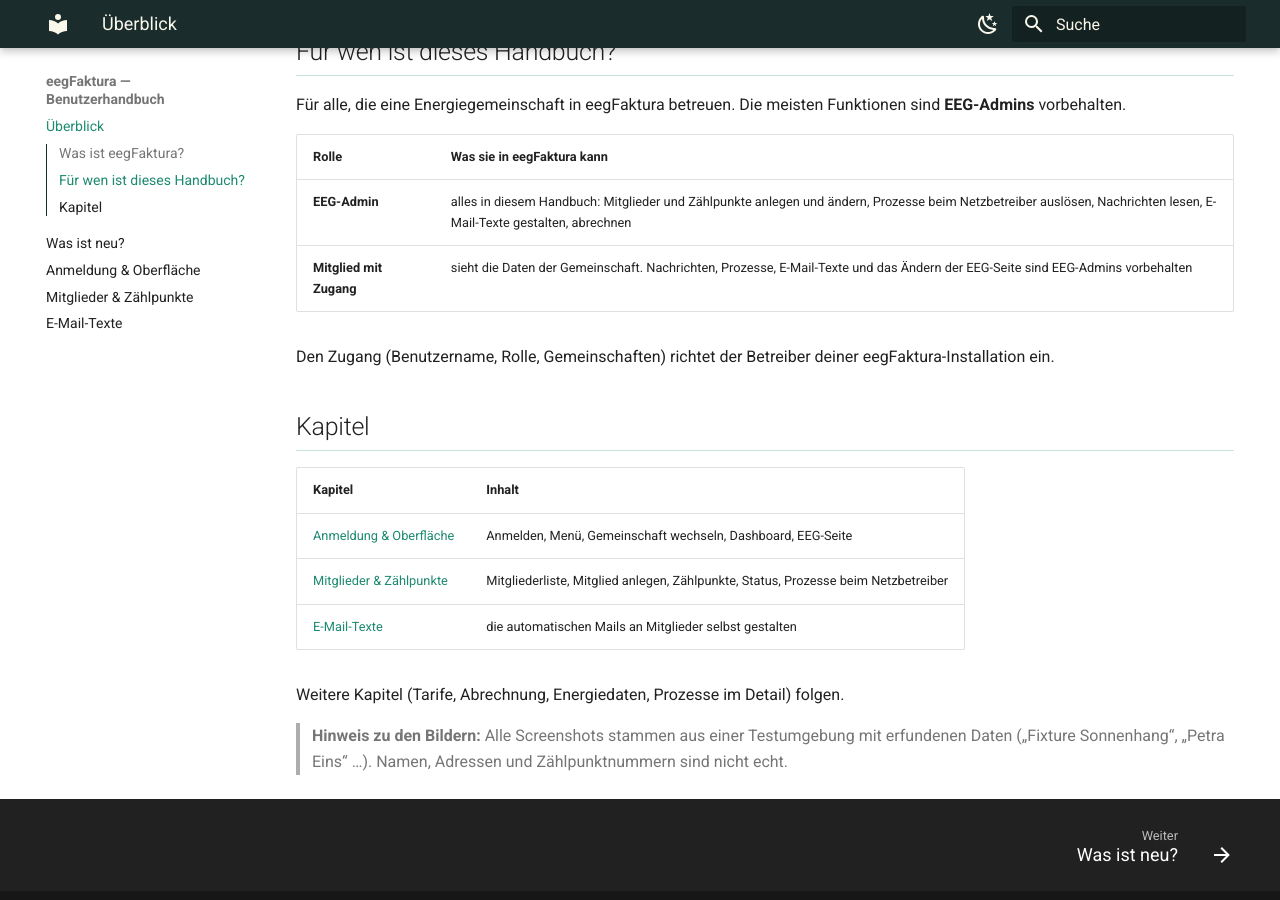
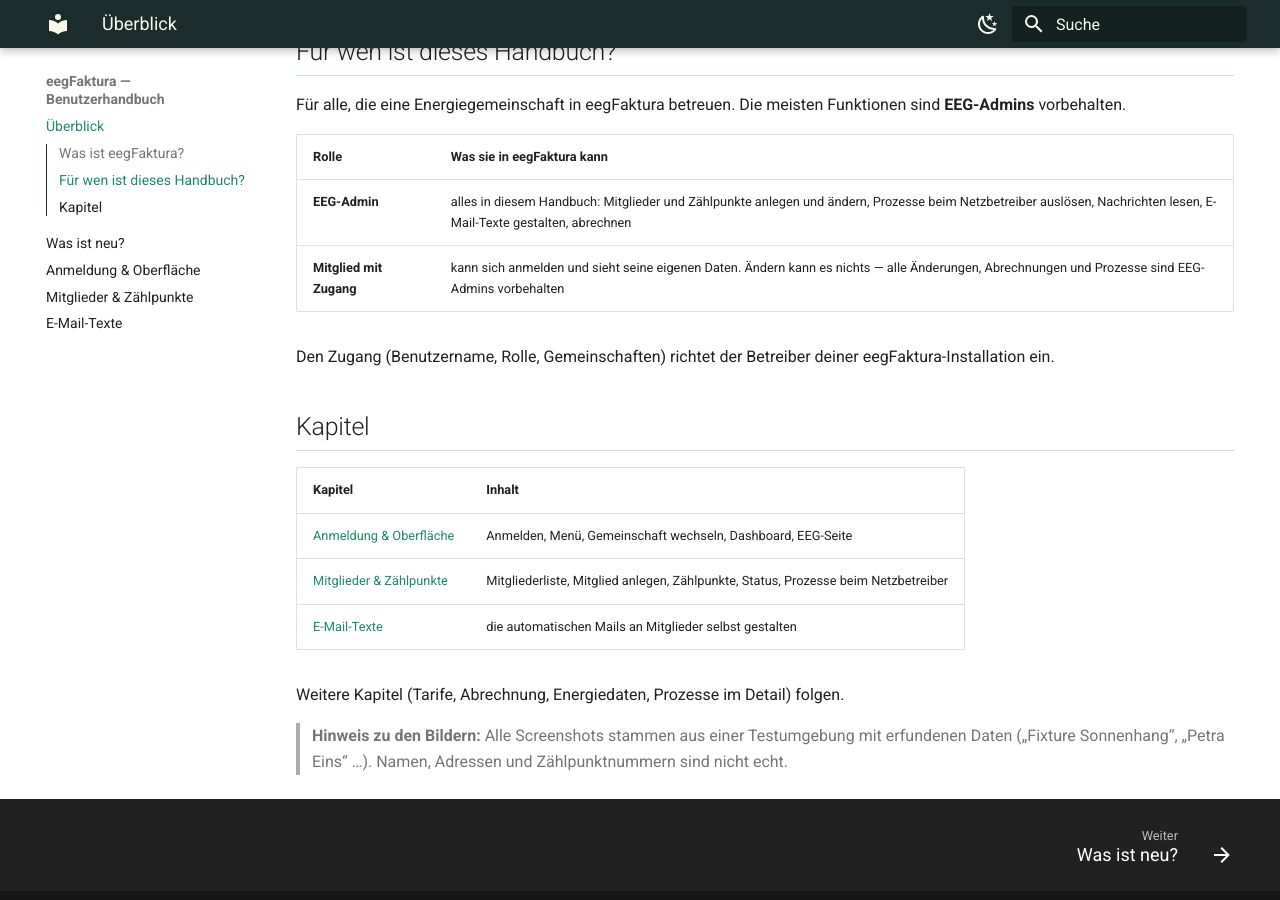
Before and after one commit to eegfaktura/eegfaktura-user-guide, an MkDocs documentation site: the page built from docs/index.md, in a window 1280 px wide and 900 px high, scrolled down 564 px. Built offline with MkDocs 1.6.1 and Material for MkDocs 9.7.7, drawn with Linux system fonts in a browser that asks for light colours.

Commit message:
docs: role of members without admin rights (REST writes need EEG_ADMIN; members see their own data)
Co-Authored-By: Claude Opus 5.5 <noreply@anthropic.com>

```diff
--- a/docs/index.md
+++ b/docs/index.md
@@ -23,7 +23,7 @@ vorbehalten.
 | Rolle | Was sie in eegFaktura kann |
 |-------|----------------------------|
 | **EEG-Admin** | alles in diesem Handbuch: Mitglieder und Zählpunkte anlegen und ändern, Prozesse beim Netzbetreiber auslösen, Nachrichten lesen, E-Mail-Texte gestalten, abrechnen |
-| **Mitglied mit Zugang** | sieht die Daten der Gemeinschaft. Nachrichten, Prozesse, E-Mail-Texte und das Ändern der EEG-Seite sind EEG-Admins vorbehalten |
+| **Mitglied mit Zugang** | kann sich anmelden und sieht seine eigenen Daten. Ändern kann es nichts — alle Änderungen, Abrechnungen und Prozesse sind EEG-Admins vorbehalten |
 
 Den Zugang (Benutzername, Rolle, Gemeinschaften) richtet der Betreiber deiner eegFaktura-Installation ein.
 
```
